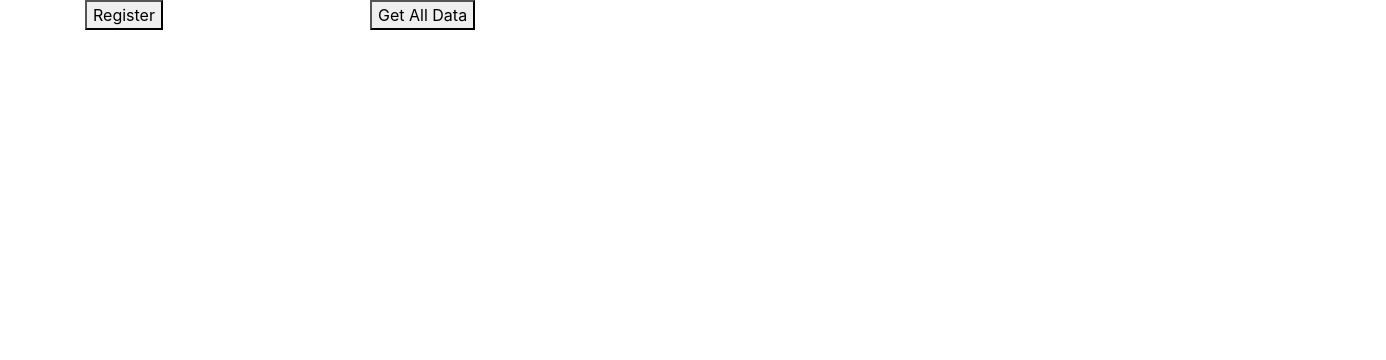
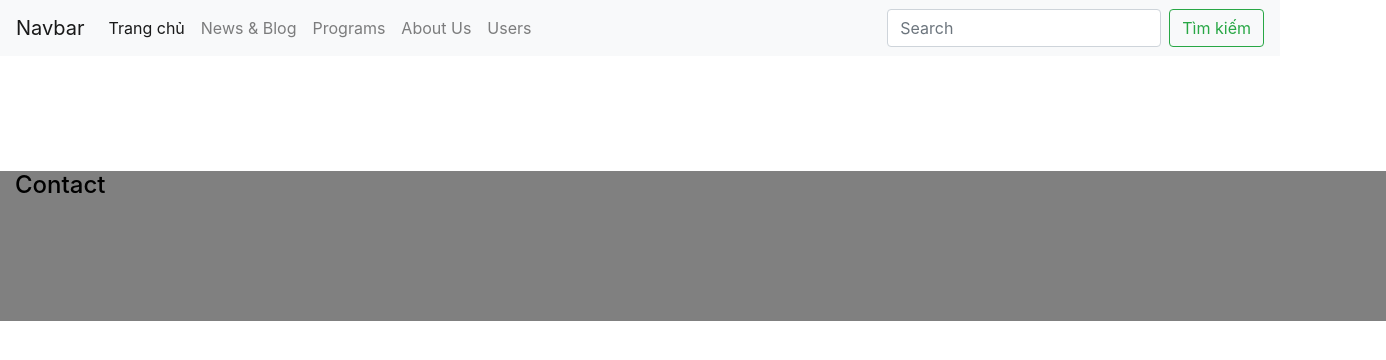
Before and after one commit to Myphung1402/techweb, a plain HTML site: page index.html in a window 1280 px wide. Shown: the whole page, 1386 px wide, since content can reach past the window. Drawn offline with nearby package versions, Linux system fonts and the light colour scheme; no server answers.

Commit message:
Add files via upload

```diff
--- a/homepage.js
+++ b/homepage.js
@@ -16,17 +16,14 @@ var userDatabase = firebase.database().ref('/users')
 
   var contentDatabase = firebase.database().ref('/data')
 
-
-var userData
-
   function register() {
     const newUser = userDatabase.push()
     newUser.set(
       {
-      username: "c4t-b01",
-      password: "admin",
-      fullname: "c4t-b01",
-      address: "Ha Noi"
+        username: "khanhdo1027",
+        password: "khanhdo",
+        fullname: "Khanh Do",
+        address: "Hanoi"
       }
     )
 
@@ -37,20 +34,10 @@ function addNewData() {
     const newData = contentDatabase.push()
     newData.set(
       {
-      title: "Javascript",
-      content: "javascript",
-
+        title:"abcxyz",
+        content:"Loremngjsdjh",
+        image: "",
+        thumbnail:"",
       }
     )
   }
-
-
-function getAllData () {
-  return userDatabase.on('value', function (snapshot) {
-    console.log(snapshot.val())
-    userData = snapshot.val()
-    return snapshot.val()
-  })
-}
-
-console.log(getAllData())
--- a/index.css
+++ b/index.css
@@ -1,3 +1,12 @@
 .p-50{
     padding: 50px;
 }
+footer{
+    background-color: grey;
+    width: 1386px;
+    height: 150px;
+}
+.contact{
+    color:black;
+    margin: 15px;
+}
--- a/index.html
+++ b/index.html
@@ -17,26 +17,53 @@
         integrity="sha384-wfSDF2E50Y2D1uUdj0O3uMBJnjuUD4Ih7YwaYd1iqfktj0Uod8GCExl3Og8ifwB6"
         crossorigin="anonymous"></script>
         <!-- Import CSS -->
-        <link rel="stylesheet" href="./homepage.css">
+        <link rel="stylesheet" href="./index.css">
     <title>Tech Life</title>
 </head>
 <body>
+    <nav class="navbar navbar-expand-lg navbar-light bg-light">
+        <a class="navbar-brand" href="#">Navbar</a>
+        <button class="navbar-toggler" type="button" data-toggle="collapse" data-target="#navbarSupportedContent" aria-controls="navbarSupportedContent" aria-expanded="false" aria-label="Toggle navigation">
+          <span class="navbar-toggler-icon"></span>
+        </button>
 
+        <div class="collapse navbar-collapse" id="navbarSupportedContent">
+          <ul class="navbar-nav mr-auto">
+            <li class="nav-item active">
+              <a class="nav-link" href="#">Trang chủ<span class="sr-only">(current)</span></a>
+            </li>
+            <li class="nav-item">
+              <a class="nav-link" href="#">News & Blog</a>
+            </li>
+            <li class="nav-item">
+              <a class="nav-link" href="#" >Programs</a>
+            </li>
+            <li class="nav-item">
+                <a class="nav-link" href="#">About Us</a>
+              </li>
+            <li class="nav-item">
+              <a class="nav-link" href="#">Users</a>
+            </li>
+          </ul>
+          <form class="form-inline my-2 my-lg-0">
+            <input class="form-control mr-sm-2" type="search" placeholder="Search" aria-label="Search">
+            <button class="btn btn-outline-success my-2 my-sm-0" type="submit">Tìm kiếm</button>
+          </form>
+        </div>
+      </nav>
     <div class="container">
         <div class="row">
             <div class="col p-50">
-                <button onclick="register()">Register</button>
+
             </div>
-            <div class="col p-50">
-                <button onclick="getAllData()">Get All Data</button>
-            </div>
+            <div class="col p-50"></div>
             <div class="col"></div>
             <div class="col"></div>
         </div>
     </div>
     <footer>
-
-    </footer>
+      <div class="contact"><h4>Contact</h4></div>
+  </footer>
 
     <!-- The core Firebase JS SDK is always required and must be listed first -->
 <script src="https://www.gstatic.com/firebasejs/7.14.0/firebase-app.js"></script>
```
Lines whose indentation alone changed are shown as unchanged.
